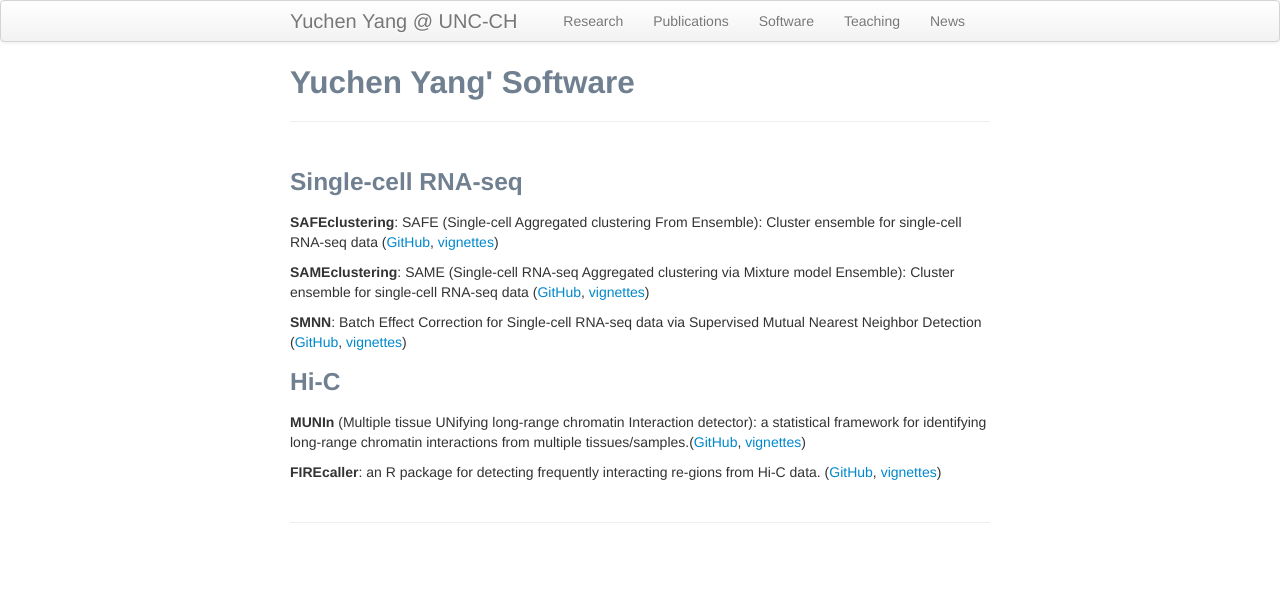
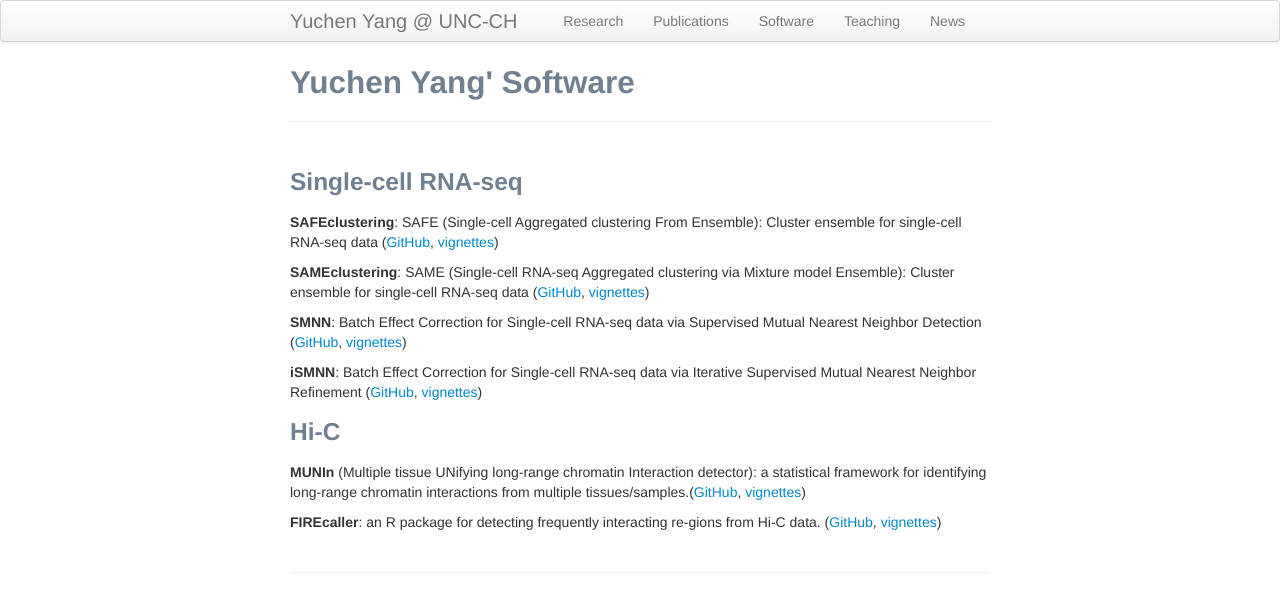
Before and after one commit to yycunc/yycunc.github.io, a Jekyll site: the page built from pages/software.md, in a window 1280 px wide. Shown: the top 612 px of the page. Built offline with Jekyll 4.4.1, drawn with Linux system fonts in a browser that asks for light colours.

Commit message:
Update software.md

```diff
--- a/pages/software.md
+++ b/pages/software.md
@@ -11,6 +11,7 @@ title: Yuchen Yang' Software
 
 **SMNN**: Batch Effect Correction for Single-cell RNA-seq data via Supervised Mutual Nearest Neighbor Detection ([GitHub](https://github.com/yycunc/SMNN), [vignettes](https://github.com/yycunc/SMNN/blob/master/README.md))
 
+**iSMNN**: Batch Effect Correction for Single-cell RNA-seq data via Iterative Supervised Mutual Nearest Neighbor Refinement ([GitHub](https://github.com/yycunc/iSMNN), [vignettes](https://github.com/yycunc/iSMNN/blob/main/README.md))
 
 ### Hi-C
 
```
